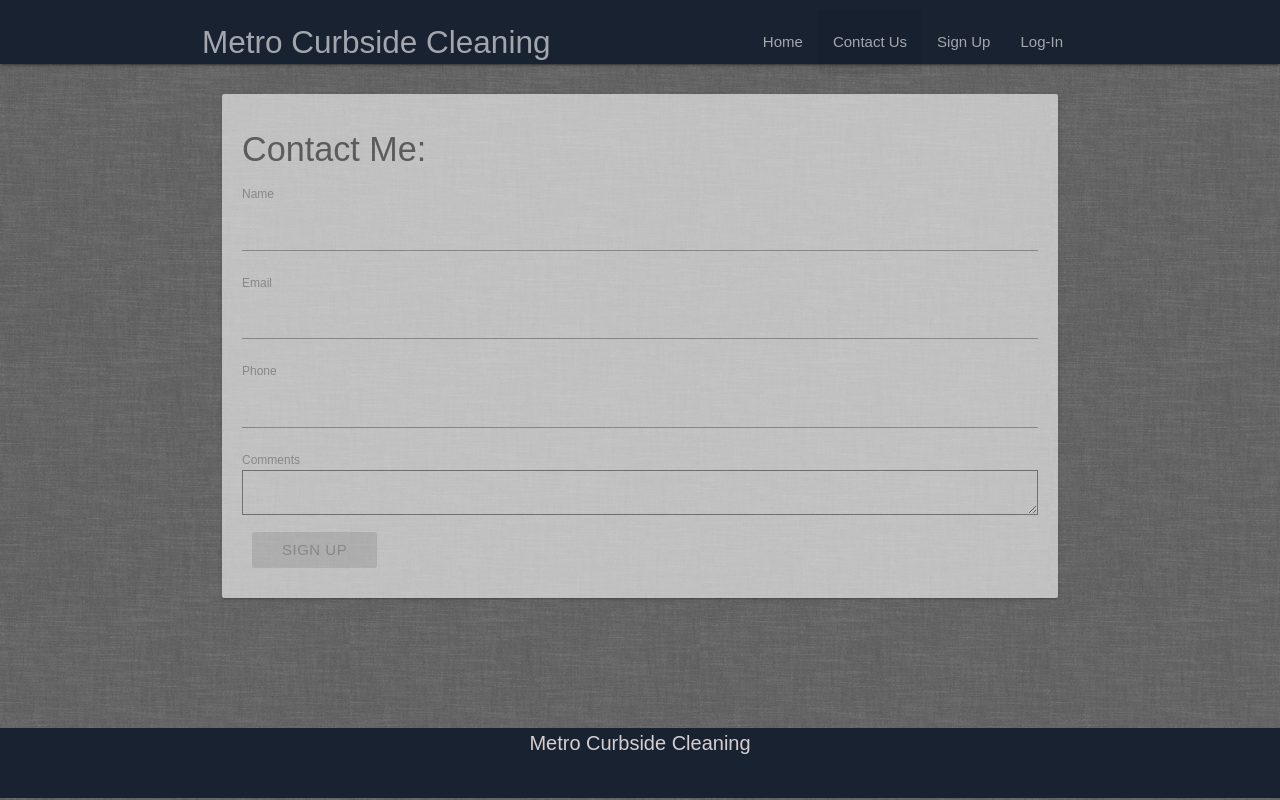
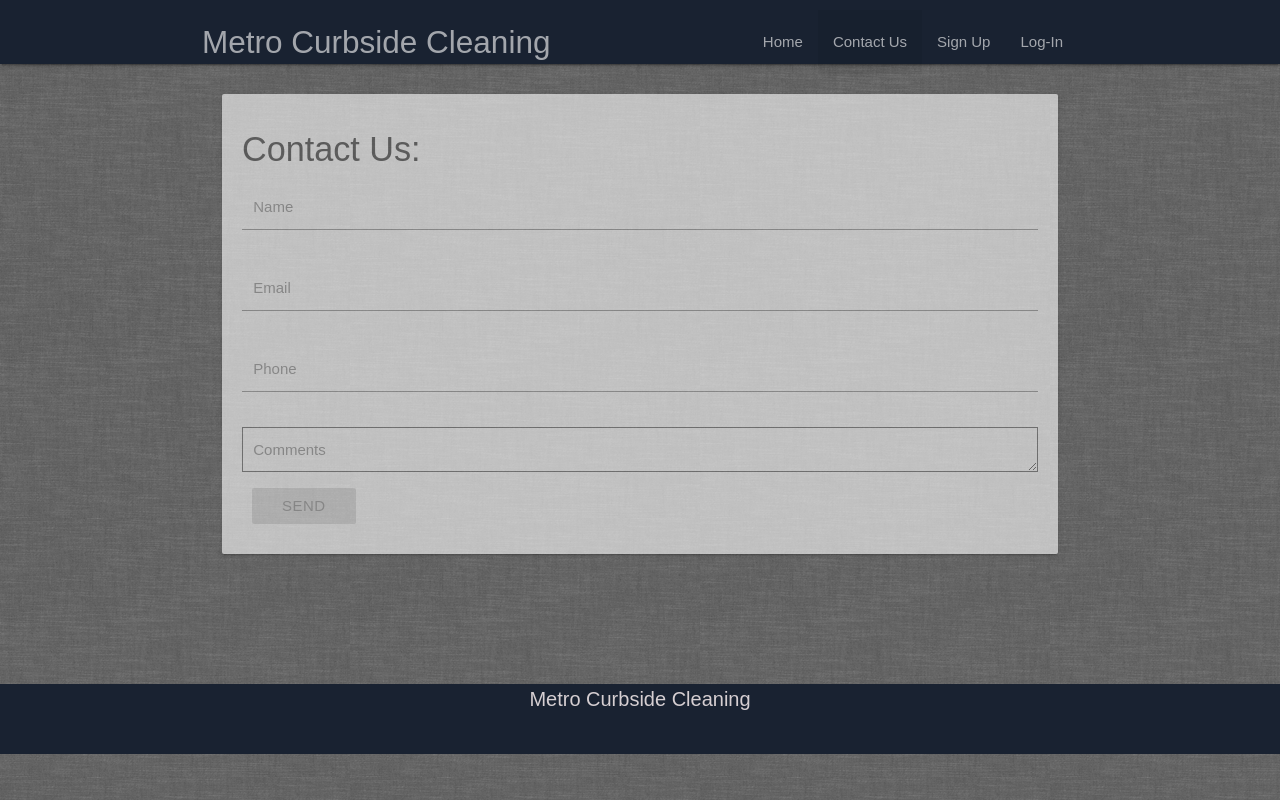
Before and after one commit to sunkstingray/metrocurb, a React (Create React App) app in the folder client/: page /ContactUs in a window 1280 px wide. Built offline with nearby package versions, Linux system fonts and the light colour scheme; no server answers.

Commit message:
fixed form validation on login, signup, and contact

```diff
--- a/client/src/pages/ContactUs.js
+++ b/client/src/pages/ContactUs.js
@@ -5,20 +5,20 @@ import axios from "axios";
 
 function validate(name, email, phone){
 
-  if (/^\w+([-]?\w+)*@\w+([-]?\w+)*(\.\w{2,3})+$/.test(email))
+  if (/^\w+([/.-]?\w+)*@\w+([/.-]?\w+)*(\.\w{2,3})+$/.test(email))
   {
     const emailTest = false;
     return {
       email: emailTest,
       name: name.length === 0,
-      phone: !(/\D*([2-9]\d{2})(\D*)([2-9]\d{2})(\D*)(\d{4})\D*/.test(phone))
+      phone: !(/\D*([/.2-9]\d{2})(\D*)([/.2-9]\d{2})(\D*)(\d{4})\D*/.test(phone))
     };
   } else {
     const emailTest = true;
     return {
       email: emailTest,
       name: name.length === 0,
-      phone: !(/\D*([2-9]\d{2})(\D*)([2-9]\d{2})(\D*)(\d{4})\D*/.test(phone))
+      phone: !(/\D*([/.2-9]\d{2})(\D*)([/.2-9]\d{2})(\D*)(\d{4})\D*/.test(phone))
     };
   }
   // true means invalid, so our conditions got reversed
@@ -98,60 +98,63 @@ class ContactUs extends Component {
     return(
       <div className="container">
         <Card>
-            <h4>Contact Me:</h4>
+            <h4>Contact Us:</h4>
             <form>
-            <div className="form-group">
-              <label htmlFor="nameInput">Name</label>
+            <div className="form-group input-field col s12">
               <input
                 onBlur={this.handleBlur('name')}
                 type="text"
                 required autoComplete="name"
-                className={shouldMarkError('name') ? "error form-control" : "form-control"}
+                className="validate"
                 id="nameInput"
                 name="name"
 							  value={this.state.name}
 							  onChange={this.handleChange}
+                required="true"
               />
+              <label htmlFor="nameInput" data-error="Name is required.">Name</label>
             </div>
-            <div className="form-group">
-              <label htmlFor="emailInput">Email</label>
+            <div className="form-group input-field col s12">
               <input
               onBlur={this.handleBlur('email')}
                 type="email"
                 required autoComplete="email"
-                className={shouldMarkError('email') ? "error form-control" : "form-control"}
+                className="validate"
                 id="emailInput"
                 name="email"
 							  value={this.state.email}
 							  onChange={this.handleChange}
+                required="true"
               />
+              <label htmlFor="emailInput" data-error="Valid email is required">Email</label>
             </div>
-            <div className="form-group">
-              <label htmlFor="phoneInput">Phone</label>
+            <div className="form-group input-field col s12">
               <input
                 onBlur={this.handleBlur('phone')}
                 type="tel"
                 required autoComplete="tel"
-                className={shouldMarkError('phone') ? "error form-control" : "form-control"}
+                className="validate"
                 id="phoneInput"
                 name="phone"
 							  value={this.state.phone}
 							  onChange={this.handleChange}
+                required="true"
               />
+              <label htmlFor="phoneInput" data-error="Please enter phone number.">Phone</label>
             </div>
-            <div className="form-group">
-              <label htmlFor="commentInput">Comments</label>
+            <div className="form-group input-field col s12">
               <textarea
                 onBlur={this.handleBlur('comment')}
-                className={shouldMarkError('comment') ? "error form-control" : "form-control"}
+                className="materialize-area"
                 id="commentInput"
                 rows="5"
                 name="comment"
 							  value={this.state.comment}
 							  onChange={this.handleChange}
               />
+              <label htmlFor="commentInput">Comments</label>
             </div>
-            <button disabled={isDisabled} onClick={this.handleSubmit} className="btn btn-primary">Sign Up</button>
+            <button disabled={isDisabled} onClick={this.handleSubmit} className="btn btn-primary">Send</button>
             </form>
         </Card>
       </div>
--- a/client/src/pages/LogIn.js
+++ b/client/src/pages/LogIn.js
@@ -59,21 +59,19 @@ class LogIn extends Component {
           <Card>
             <h1>Log in to your account.</h1>
           <form>
-            <div className="form-group">
-              <label htmlFor="emailInput">Email address</label>
+            <div className="form-group input-field col s12">
               <input
                 type="email"
                 className="form-control"
                 id="emailInput"
-                aria-describedby="emailHelp"
                 name="username"
 							  value={this.state.username}
 							  onChange={this.handleChange}
+                autoComplete='email'
               />
-              <small id="emailHelp" className="form-text text-muted">We will never share your email with anyone else.</small>
+              <label htmlFor="emailInput">Email address</label>
             </div>
-            <div className="form-group">
-              <label htmlFor="exampleInputPassword1">Password</label>
+            <div className="form-group input-field col s12">
               <input
                 type="password"
                 className="form-control"
@@ -81,7 +79,9 @@ class LogIn extends Component {
                 name="password"
 							  value={this.state.password}
 							  onChange={this.handleChange}
+                autoComplete='no'
               />
+              <label htmlFor="exampleInputPassword1">Password</label>
             </div>
             <button onClick={this.handleSubmit} className="btn btn-primary">Login</button>
             <a href="/forgot" className="btn btn-link"> Forgot Password?</a>
--- a/client/src/pages/Profile.js
+++ b/client/src/pages/Profile.js
@@ -61,7 +61,7 @@ class Profile extends Component {
          <div className="container">
           <Card>
             <h1>My Account (View)</h1>
-            <h5><a href="#">Click Here</a> to edit account details. </h5>
+            <h5><a href="#edit">Click Here</a> to edit account details. </h5>
           <form>
              <div className="form-group">
               <label htmlFor="firstInput">First Name</label>
--- a/client/src/pages/Reset.js
+++ b/client/src/pages/Reset.js
@@ -108,6 +108,7 @@ canBeSubmitted() {
                 name="password"
 							  value={this.state.password}
 							  onChange={this.handleChange}
+                autoComplete='no'
               />
             </div>
             <div className="form-group">
@@ -120,6 +121,7 @@ canBeSubmitted() {
                 name="passwordVal"
 							  value={this.state.passwordVal}
 							  onChange={this.handleChange}
+                autoComplete='no'
               />
             </div>
             <button disabled={isDisabled} onClick={this.handleSubmit} className="btn btn-primary">Sign Up</button>
--- a/client/src/pages/SignUp.js
+++ b/client/src/pages/SignUp.js
@@ -7,7 +7,7 @@ import axios from "axios";
 
 function validate(username, password, passwordVal){
 
-  if (/^\w+([-]?\w+)*@\w+([-]?\w+)*(\.\w{2,3})+$/.test(username))
+  if (/^\w+([/.-]?\w+)*@\w+([/.-]?\w+)*(\.\w{2,3})+$/.test(username))
   {
     const emailTest = false;
     return {
@@ -28,8 +28,15 @@ class SignUp extends Component {
 	constructor() {
 		super()
 		this.state = {
+      firstName: '',
+      lastName: '',
+      address: '',
+      city: '',
+      state: '',
+      zip: '',
 			username: '',
       password: '',
+      passwordVal: '',
       touched: {
         username: false,
         password: false,
@@ -37,7 +44,6 @@ class SignUp extends Component {
 			redirectTo: "null"
 		}
 	}
-
 
 
 handleBlur = (field) => (evt) => {
@@ -95,8 +101,9 @@ canBeSubmitted() {
 
   render(){
     const errors = validate(this.state.username, this.state.password, this.state.passwordVal);
+    console.log("errors? " + JSON.stringify(errors));
     const isDisabled = Object.keys(errors).some(x => errors[x]);
-
+    console.log("Disabled? " + isDisabled);
     const shouldMarkError = (field) => {
       const hasError = errors[field];
       const shouldShow = this.state.touched[field];
@@ -110,120 +117,134 @@ canBeSubmitted() {
         <div className="container">
           <Card>
             <h1>Sign up for a new account.</h1>
+            <h6 className="amber-text text-darken-4">All fields are required.</h6>
             <form>
-              <div className="form-group">
-                <label htmlFor="firstInput">First Name</label>
+              <div className="form-group input-field col s12">
                 <input
                   type="text"
-                  className="form-control"
+                  className="form-control validate"
                   id="firstInput"
                   name="firstName"
                   value={this.state.firstName}
                   onChange={this.handleChange}
+                  autoComplete='given-name'
+                  required="true"
                 />
+                <label htmlFor="firstInput" data-error="Required Field">First Name</label>
               </div>
-              <div className="form-group">
-                <label htmlFor="lastInput">Last Name</label>
+              <div className="form-group input-field col s12">
                 <input
                   type="text"
-                  className="form-control"
+                  className="form-control validate"
                   id="lastInput"
                   name="lastName"
                   value={this.state.lastName}
                   onChange={this.handleChange}
+                  autoComplete='family-name'
+                  required="true"
                 />
+                <label htmlFor="lastInput" data-error="Required Field">Last Name</label>
               </div>
-              <div className="form-group">
-                <label htmlFor="inputAddress">Address</label>
+              <div className="form-group input-field col s12">
                 <input
                   type="text"
-                  className="form-control"
+                  className="form-control validate"
                   id="inputAddress"
                   name="address"
                   value={this.state.address}
                   onChange={this.handleChange}
+                  autoComplete='address-line1'
+                  required="true"
                 />
+                <label htmlFor="inputAddress" data-error="Required Field">Address</label>
               </div>
               <div className="form-row">
-                <div className="form-group col-md-6">
-                  <label htmlFor="inputCity">City</label>
+                <div className="form-group input-field col s12">
                   <input
                     type="text"
-                    className="form-control"
+                    className="form-control validate"
                     id="inputCity"
                     name="city"
                     value={this.state.city}
                     onChange={this.handleChange}
+                    autoComplete='address-level2'
+                    required="true"
                   />
+                  <label htmlFor="inputCity" data-error="Required Field">City</label>
                 </div>
-                <div className="form-group col-md-4">
-                  <label htmlFor="inputState">State</label>
+
+
+                <label>State</label>
                   <select
                       id="inputState"
-                    className="form-control"
+                      className="form-control validate browser-default light-green lighten-5"
                       name="state"
                       value={this.state.state}
                       onChange={this.handleChange}
-                    autocomplete='email'
+                      autocomplete='address-level1'
+                      required="true"
                     >
                       <option>Kansas</option>
                       <option>Missouri</option>
                     </select>
-                </div>
-                <div className="form-group col-md-2">
-                  <label htmlFor="inputZip">Zip</label>
+
+
+                <div className="form-group input-field col s12">
                   <input
+                    ref="dropdown"
                     type="text"
-                    className="form-control"
+                    className="form-control validate"
                     id="inputZip"
                     name="zip"
                     value={this.state.zip}
                     onChange={this.handleChange}
-                    autocomplete='postal-code'
+                    autoComplete='postal-code'
+                    required="true"
                   />
+                  <label htmlFor="inputZip" data-error="Required Field">Zip</label>
                 </div>
               </div>
-              <div className="form-group">
-                <label htmlFor="emailInput">Email address</label>
+              <div className="form-group input-field col s12">
                 <input
                   onBlur={this.handleBlur('username')}
                   type="email"
-                  className={shouldMarkError('username') ? "error form-control" : "form-control"}
+                  className="validate"
                   id="emailInput"
-                  aria-describedby="emailHelp"
                   name="username"
                   value={this.state.username}
                   onChange={this.handleChange}
-                  autocomplete='email'
+                  autoComplete='email'
                 />
-                <small id="emailHelp" className="form-text text-muted">We'll never share your email with anyone else.</small>
+                <label htmlFor="emailInput" data-error="wrong">Email address</label>
               </div>
 
-              <div className="form-group">
-                <label htmlFor="passwordInput1">Password</label>
+              <div className="form-group input-field col s12">
                 <input
                   onBlur={this.handleBlur('password')}
                   type="password"
-                  className={shouldMarkError('password') ? "error form-control" : "form-control"}
+                  className={shouldMarkError('password') ? "red lighten-4 form-control" : "form-control"}
                   id="passwordInput1"
                   name="password"
                   value={this.state.password}
                   onChange={this.handleChange}
+                  autoComplete='no'
                 />
+                <label htmlFor="passwordInput1">Password</label>
               </div>
-              <div className="form-group">
-                <label htmlFor="passwordInput2">Re-Enter Password</label>
+              <div className="form-group input-field col s12">
                 <input
                   onBlur={this.handleBlur('password')}
                   type="password"
-                  className={shouldMarkError('password') ? "error form-control" : "form-control"}
+                  className={shouldMarkError('password') ? "red lighten-4 form-control" : "form-control"}
                   id="passwordInput2"
                   name="passwordVal"
                   value={this.state.passwordVal}
                   onChange={this.handleChange}
+                  autoComplete='no'
                 />
+                <label htmlFor="passwordInput2">Re-Enter Password</label>
               </div>
-              <button disabled={isDisabled} onClick={this.handleSubmit} className="btn btn-primary">Sign Up</button>
+              <button onClick={this.handleSubmit} className={isDisabled ? "disabled btn btn-primary" : "btn btn-primary"}>Sign Up</button>
             </form>
           </Card>
         </div>
```
Also changed, not shown: client/src/components/Navbar/Navbar.js (+0 -11 lines), 7 other files (tests, documents, lock files or other folders). Lines whose indentation alone changed are shown as unchanged.
